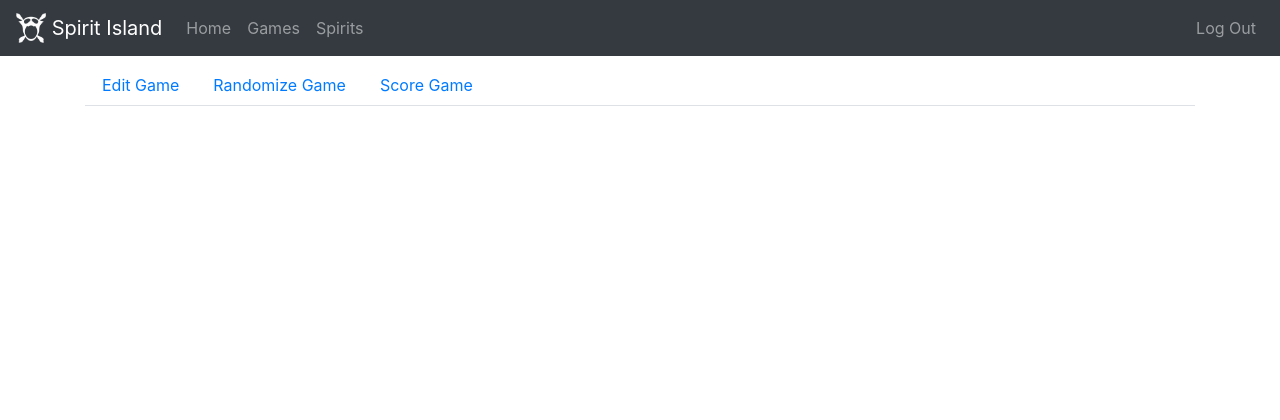
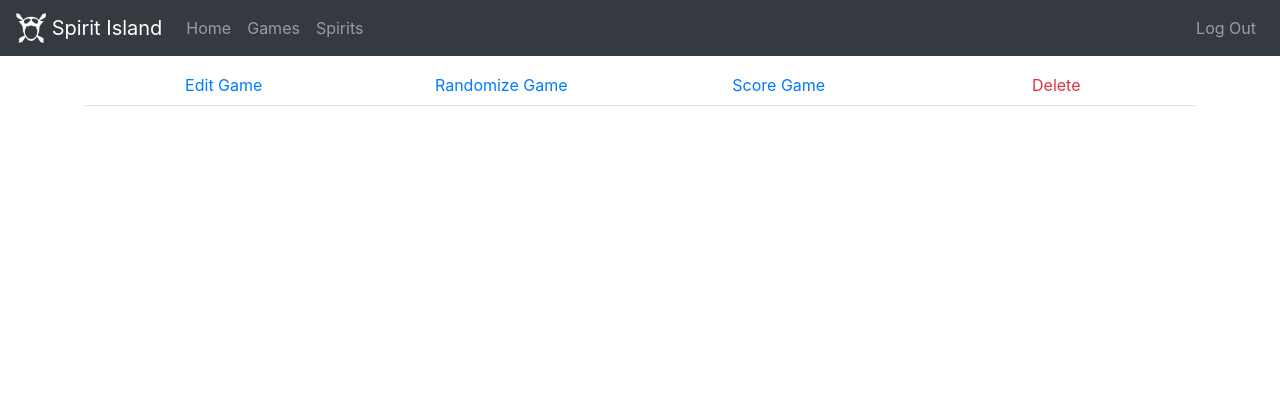
Before and after one commit to josephneumann/spirit-island-logger, a Flask app: template app/templates/game_base.html in a window 1280 px wide. Shown: the top 420 px of the page. Run offline with Flask 2, Linux system fonts and the light colour scheme; the template is opened without the code that fills it, so the values that code supplies are empty; some libraries are stand-ins or nearby versions.

Commit message:
Remove delete from index, add delete to game details

```diff
--- a/app/templates/game_base.html
+++ b/app/templates/game_base.html
@@ -1,7 +1,7 @@
 {% extends "base.html" %}
 {% block content %}
     <div class="container nav-games">
-        <ul class="nav nav-tabs mt-3">
+        <ul class="nav nav-tabs nav-justified mt-3">
             <li class="nav-item">
                 <a class="nav-link {% if request.endpoint == 'edit_game' %} active {% endif %}" href="{{ url_for('edit_game',game_id=game.id) }}">Edit Game</a>
             </li>
@@ -14,6 +14,9 @@
             <li class="nav-item">
                 <a class="nav-link {% if request.endpoint == 'score_game' %} active {% endif %}" href="{{ url_for('score_game',game_id=game.id) }}">Score Game</a>
             </li>
+            <li class="nav-item">
+                <a class="nav-link text-danger" href="{{  url_for('delete_game', game_id = game.id)}}">Delete</a>
+            </li>
         </ul>
     </div>
 {% endblock %}
```
Also changed, not shown: app/templates/index.html (+7 -5 lines).
